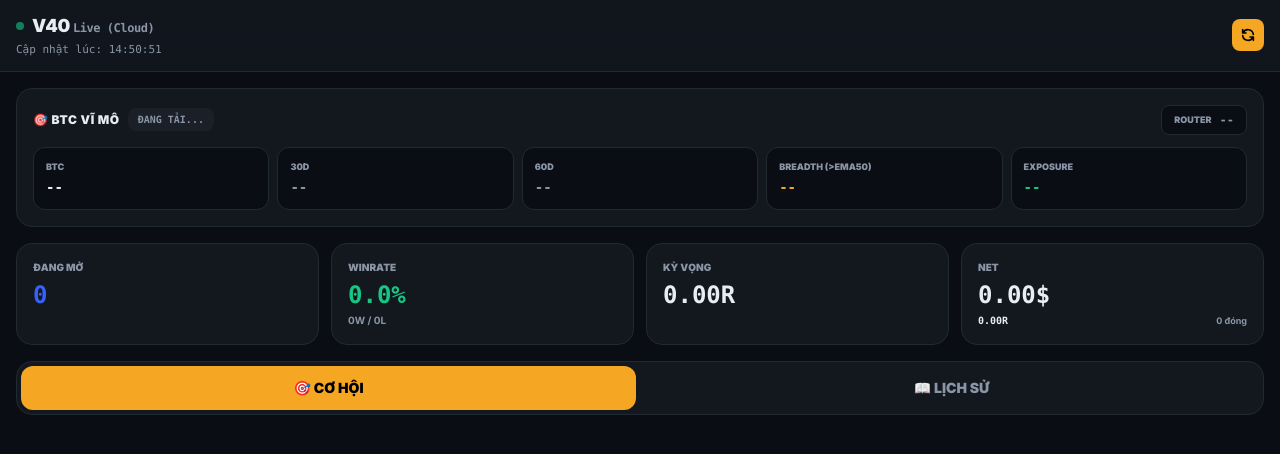
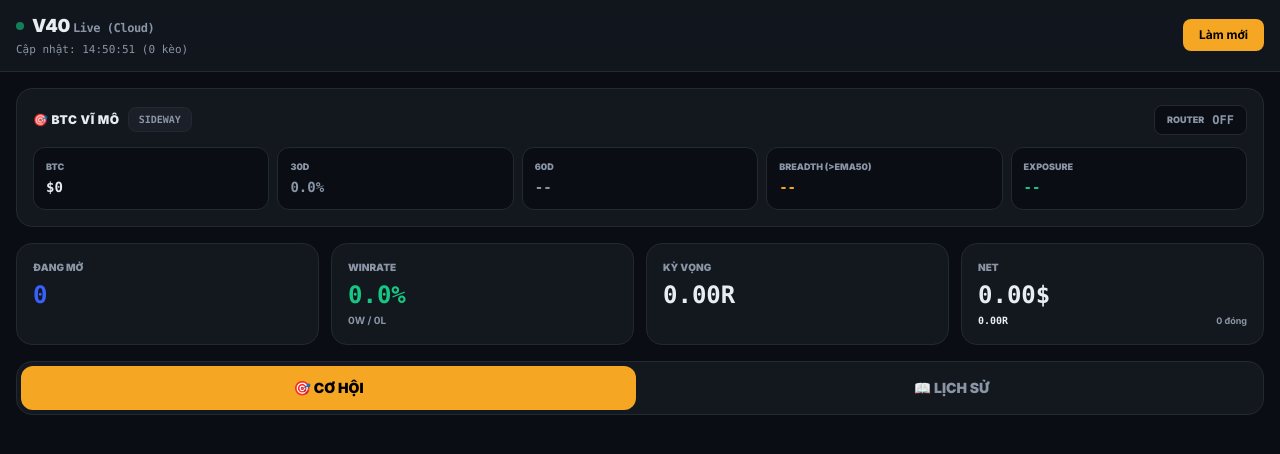
Before and after one commit to txhiencthye-ctrl/v40-bot, a plain HTML site: page index.html in a window 1280 px wide. Drawn offline with nearby package versions, Linux system fonts and the light colour scheme.

Commit message:
Update index.html

```diff
--- a/index.html
+++ b/index.html
@@ -3,19 +3,16 @@
 <head>
 <meta charset="UTF-8">
 <meta name="viewport" content="width=device-width, initial-scale=1.0, maximum-scale=1.0, user-scalable=no, viewport-fit=cover">
-<title>V40 Router-C — Quant Trading</title>
+<title>V40 Router-C — Live</title>
 <script src="https://cdn.tailwindcss.com"></script>
 <style>
   @import url('https://fonts.googleapis.com/css2?family=Inter:wght@400;500;600;700;800;900&family=JetBrains+Mono:wght@500;700;800&display=swap');
-  :root{--bg-primary:#0a0d14;--bg-secondary:#13181f;--bg-tertiary:#1a1f28;--border:#232932;--text-primary:#e8ecf3;--text-secondary:#8a95a5;--green:#16c784;--red:#ea3943;--yellow:#f5a623;--blue:#3861fb;--purple:#9945ff;}
+  :root{--bg-primary:#0a0d14;--bg-secondary:#13181f;--border:#232932;--text-primary:#e8ecf3;--text-secondary:#8a95a5;--green:#16c784;--red:#ea3943;--yellow:#f5a623;--blue:#3861fb;}
   body{background:var(--bg-primary);color:var(--text-primary);font-family:'Inter',sans-serif;-webkit-tap-highlight-color:transparent;}
   .font-mono{font-family:'JetBrains Mono',monospace;font-feature-settings:'tnum';}
-  ::-webkit-scrollbar{width:6px;height:6px;}::-webkit-scrollbar-track{background:transparent;}::-webkit-scrollbar-thumb{background:var(--border);border-radius:10px;}
-  .hide-scroll::-webkit-scrollbar{display:none;}.hide-scroll{-ms-overflow-style:none;scrollbar-width:none;}
-  @keyframes fadeinout{0%{opacity:0;transform:translateY(20px);}10%{opacity:1;transform:translateY(0);}90%{opacity:1;transform:translateY(0);}100%{opacity:0;transform:translateY(-20px);}}
-  .toast{animation:fadeinout 3s forwards;}
+  ::-webkit-scrollbar{width:6px;}::-webkit-scrollbar-thumb{background:var(--border);border-radius:10px;}
   @keyframes pulse-glow{0%,100%{opacity:1;}50%{opacity:0.6;}}.pulse-dot{animation:pulse-glow 2s infinite;}
-  .glass{background:rgba(19,24,31,0.85);backdrop-filter:blur(12px);-webkit-backdrop-filter:blur(12px);}
+  .glass{background:rgba(19,24,31,0.85);backdrop-filter:blur(12px);}
 </style>
 </head>
 <body class="min-h-screen pb-8">
@@ -24,21 +21,20 @@
     <div class="max-w-[1400px] mx-auto px-4 py-3 flex justify-between items-center">
         <div class="flex-1 min-w-0 pr-3">
             <div class="flex items-center gap-2"><div class="w-2 h-2 rounded-full bg-[#16c784] pulse-dot"></div><h1 class="text-lg font-black tracking-tight">V40 <span class="text-[#8a95a5] font-mono text-xs">Live (Cloud)</span></h1></div>
-            <div id="scan-status" class="text-[11px] text-[#8a95a5] font-mono mt-0.5 truncate">Đang tải dữ liệu từ GitHub...</div>
+            <div id="scan-status" class="text-[11px] text-[#8a95a5] font-mono mt-0.5 truncate">Đang tải dữ liệu...</div>
         </div>
         <div class="flex items-center gap-1.5 shrink-0">
-            <button onclick="loadLiveData()" class="bg-[#f5a623] text-black p-2 rounded-lg font-bold hover:bg-[#f5a623]/90">
-                <svg class="w-4 h-4" fill="none" stroke="currentColor" viewBox="0 0 24 24"><path stroke-linecap="round" stroke-linejoin="round" stroke-width="2.5" d="M4 4v5h.582m15.356 2A8.001 8.001 0 004.582 9m0 0H9m11 11v-5h-.581m0 0a8.003 8.003 0 01-15.357-2m15.357 2H15"></path></svg>
-            </button>
+            <button onclick="loadLiveData(true)" class="bg-[#f5a623] text-black px-4 py-2 rounded-lg font-bold hover:bg-[#f5a623]/90 text-xs">Làm mới</button>
         </div>
     </div>
 </div>
 
 <div class="max-w-[1400px] mx-auto p-4 space-y-4">
+  <!-- MACRO BOX -->
   <div class="bg-[#13181f] border border-[#232932] rounded-2xl p-4">
       <div class="flex justify-between items-center mb-3 flex-wrap gap-2">
-          <div class="flex items-center gap-2"><span class="text-xs font-black text-[#e8ecf3] uppercase tracking-wider">🎯 BTC Vĩ Mô</span><span id="btc-zone-badge" class="px-2.5 py-1 rounded-lg text-[10px] font-black uppercase font-mono bg-[#1a1f28] text-[#8a95a5]">Đang tải...</span></div>
-          <div id="regime-card" class="flex items-center gap-2 bg-[#0a0d14] border border-[#232932] rounded-lg px-3 py-1.5"><span class="text-[9px] text-[#8a95a5] font-black uppercase">Router</span><span id="router-mode" class="font-mono font-black text-[#8a95a5] text-xs">--</span></div>
+          <div class="flex items-center gap-2"><span class="text-xs font-black text-[#e8ecf3] uppercase tracking-wider">🎯 BTC Vĩ Mô</span><span id="btc-zone-badge" class="px-2.5 py-1 rounded-lg text-[10px] font-black uppercase font-mono bg-[#1a1f28] text-[#8a95a5]">--</span></div>
+          <div class="flex items-center gap-2 bg-[#0a0d14] border border-[#232932] rounded-lg px-3 py-1.5"><span class="text-[9px] text-[#8a95a5] font-black uppercase">Router</span><span id="router-mode" class="font-mono font-black text-[#8a95a5] text-xs">--</span></div>
       </div>
       <div class="grid grid-cols-3 sm:grid-cols-5 gap-2">
           <div class="bg-[#0a0d14] border border-[#232932] rounded-xl p-3"><div class="text-[9px] text-[#8a95a5] font-black uppercase mb-1">BTC</div><div id="btc-macro-pos" class="font-mono font-bold text-[#e8ecf3] text-sm">--</div></div>
@@ -49,6 +45,7 @@
       </div>
   </div>
 
+  <!-- STATS -->
   <div class="grid grid-cols-2 md:grid-cols-4 gap-3">
       <div class="bg-[#13181f] border border-[#232932] rounded-2xl p-4"><div class="text-[10px] text-[#8a95a5] font-black uppercase mb-1">Đang Mở</div><div id="stat-running" class="text-2xl font-black text-[#3861fb] font-mono">0</div></div>
       <div class="bg-[#13181f] border border-[#232932] rounded-2xl p-4"><div class="text-[10px] text-[#8a95a5] font-black uppercase mb-1">Winrate</div><div id="stat-winrate" class="text-2xl font-black text-[#16c784] font-mono">0%</div><div id="stat-partial" class="text-[10px] text-[#8a95a5] font-bold mt-0.5">0W / 0L</div></div>
@@ -60,6 +57,7 @@
       </div>
   </div>
 
+  <!-- TABS -->
   <div class="flex gap-2 p-1 bg-[#13181f] border border-[#232932] rounded-2xl">
       <button id="tab-btn-opp" onclick="switchMainTab('opp')" class="flex-1 py-3 text-sm font-black rounded-xl transition-all bg-[#f5a623] text-black flex items-center justify-center gap-2">🎯 CƠ HỘI</button>
       <button id="tab-btn-history" onclick="switchMainTab('history')" class="flex-1 py-3 text-sm font-black rounded-xl transition-all text-[#8a95a5] hover:text-[#e8ecf3] flex items-center justify-center gap-2">📖 LỊCH SỬ</button>
@@ -77,7 +75,6 @@
 
 <script>
 let globalLogs = [];
-let globalActionable = [];
 let currentBtcRegime = null;
 
 function switchMainTab(tabName){
@@ -166,27 +163,35 @@ function renderDashboards() {
     document.getElementById('stat-pnl').innerText = (totalR > 0 ? '+' : '') + totalR.toFixed(2) + 'R';
     document.getElementById('stat-count').innerText = `${closed.length} đóng`;
 
+    // Macro
     if (currentBtcRegime) {
         document.getElementById('btc-macro-pos').innerText = '$' + formatPrice(currentBtcRegime.price);
-        document.getElementById('btc-30d').innerText = (currentBtcRegime.ret30 > 0 ? '+' : '') + currentBtcRegime.ret30.toFixed(1) + '%';
+        const d30 = document.getElementById('btc-30d');
+        d30.innerText = (currentBtcRegime.ret30 > 0 ? '+' : '') + currentBtcRegime.ret30.toFixed(1) + '%';
+        d30.className = `font-mono font-bold text-sm ${currentBtcRegime.ret30 > 3 ? 'text-[#16c784]' : currentBtcRegime.ret30 < -3 ? 'text-[#ea3943]' : 'text-[#8a95a5]'}`;
+
         const routerEl = document.getElementById('router-mode');
-        routerEl.innerText = currentBtcRegime.routerMode;
+        routerEl.innerText = currentBtcRegime.routerMode || 'OFF';
         routerEl.style.color = currentBtcRegime.routerMode === 'V40_BULL' ? '#16c784' : (currentBtcRegime.routerMode === 'SV_BEAR' ? '#ea3943' : '#8a95a5');
+
+        const zoneEl = document.getElementById('btc-zone-badge');
+        zoneEl.innerText = currentBtcRegime.routerMode === 'V40_BULL' ? 'BULLISH' : (currentBtcRegime.routerMode === 'SV_BEAR' ? 'BEARISH' : 'SIDEWAY');
+        zoneEl.className = `px-2.5 py-1 rounded-lg text-[10px] font-black uppercase font-mono ${currentBtcRegime.routerMode==='V40_BULL'?'bg-[#16c784]/15 text-[#16c784] border border-[#16c784]/30':(currentBtcRegime.routerMode==='SV_BEAR'?'bg-[#ea3943]/15 text-[#ea3943] border border-[#ea3943]/30':'bg-[#1a1f28] text-[#8a95a5] border border-[#232932]')}`;
     }
 }
 
-async function loadLiveData() {
-    document.getElementById('scan-status').innerText = 'Đang tải dữ liệu từ Cloud...';
+async function loadLiveData(manual = false) {
+    if(manual) document.getElementById('scan-status').innerText = 'Đang tải dữ liệu...';
     try {
-        // Tải file data.json do GitHub Actions tạo ra
         const res = await fetch('data.json?t=' + Date.now());
-        if (!res.ok) throw new Error('Chưa có dữ liệu quét');
+        if (!res.ok) throw new Error('Lỗi tải file data.json');
         const data = await res.json();
 
         globalLogs = Object.values(data.positions || {});
-        currentBtcRegime = data.btcRegime;
+        currentBtcRegime = data.btcRegime || { price: 0, ret30: 0, routerMode: 'OFF' };
 
-        document.getElementById('scan-status').innerText = 'Cập nhật lúc: ' + new Date().toLocaleTimeString('vi-VN');
+        const now = new Date();
+        document.getElementById('scan-status').innerText = `Cập nhật: ${now.toLocaleTimeString('vi-VN')} (${globalLogs.length} kèo)`;
         renderDashboards();
     } catch (e) {
         document.getElementById('scan-status').innerText = 'Lỗi: ' + e.message;
@@ -196,8 +201,7 @@ async function loadLiveData() {
 document.addEventListener('DOMContentLoaded', () => {
     switchMainTab('opp');
     loadLiveData();
-    // Tự động cập nhật mỗi 30s
-    setInterval(loadLiveData, 30000);
+    setInterval(() => loadLiveData(), 30000); // Tự động cập nhật mỗi 30s
 });
 </script>
 </body>
```
